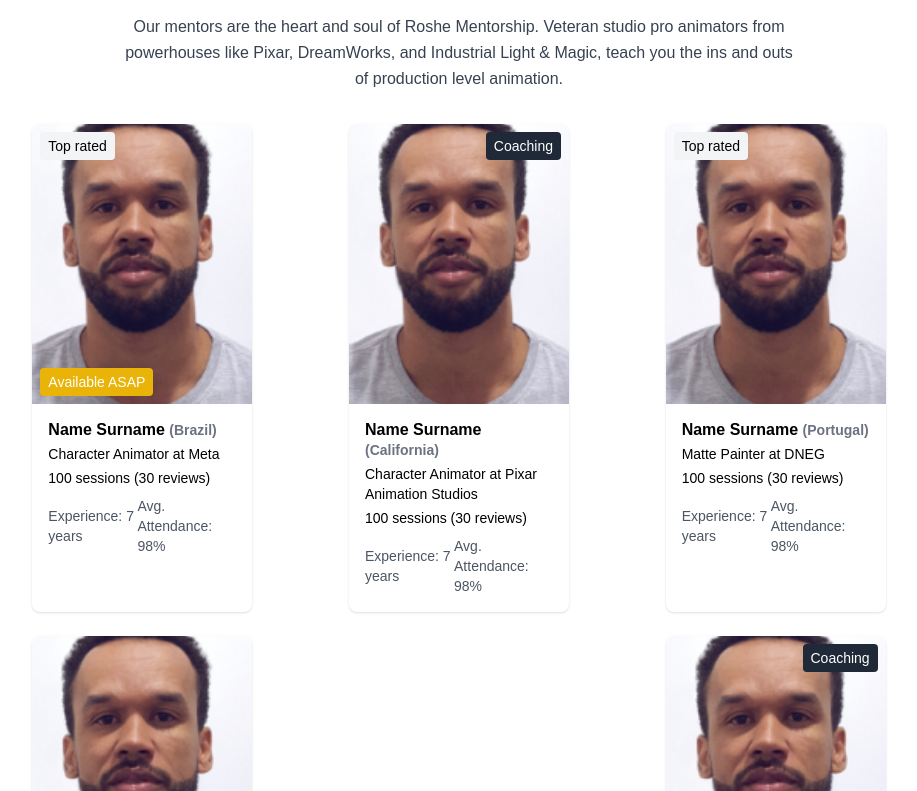
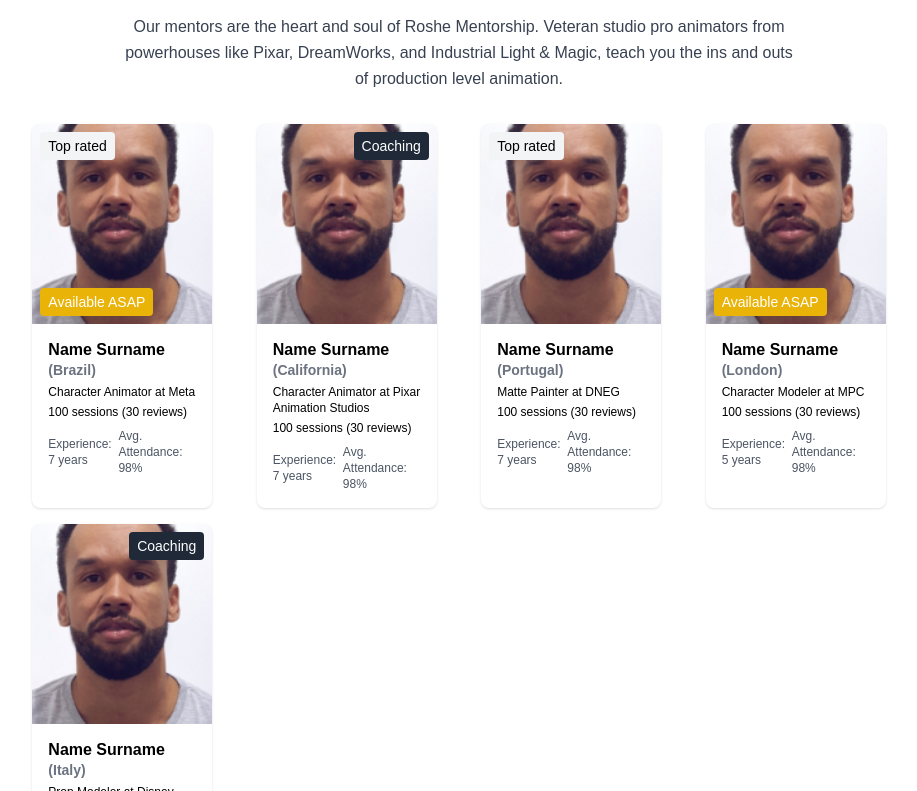
Before and after one commit to Roshe-Mentors/new_roshe, a Next.js app: page / in a window 1280 px wide. Shown: the part 1489-2280 px from the top of the page, without its empty margins (181-1098 px from the left). Built offline with nearby package versions, Linux system fonts and the light colour scheme.

Commit message:
Fix: adjust dimensions and text size in MentorsSection component for better layout

```diff
--- a/src/components/MentorsSection.tsx
+++ b/src/components/MentorsSection.tsx
@@ -102,15 +102,15 @@ const MentorsSection = () => {
       </div>
 
       {/* Cards Container */}
-      <div className="w-11/12 md:w-2/3 flex flex-wrap justify-center md:justify-between gap-6">
+      <div className="w-11/12 md:w-2/3 flex flex-wrap justify-center md:justify-between gap-4">
         {mentors.map((mentor) => (
           <Link
             key={mentor.id}
             href={`/mentors/${mentor.id}`}
-            className="group relative w-full sm:w-[220px] bg-white rounded-lg shadow hover:shadow-md transition-shadow overflow-hidden"
+            className="group relative w-full sm:w-[180px] bg-white rounded-lg shadow hover:shadow-md transition-shadow overflow-hidden"
           >
             {/* Image Wrapper */}
-            <div className="relative w-full h-[280px]">
+            <div className="relative w-full h-[200px]">
               <Image
                 src={mentor.image}
                 alt={mentor.name}
@@ -143,10 +143,10 @@ const MentorsSection = () => {
                 {mentor.name}{' '}
                 <span className="text-sm text-gray-500">({mentor.location})</span>
               </h3>
-              <p className="text-sm mt-1">{mentor.role}</p>
-              <p className="text-sm mt-1">{mentor.sessionsAndReviews}</p>
+              <p className="text-xs mt-1">{mentor.role}</p>
+              <p className="text-xs mt-1">{mentor.sessionsAndReviews}</p>
 
-              <div className="flex justify-between items-center text-sm text-gray-600 mt-2">
+              <div className="flex justify-between items-center text-xs text-gray-600 mt-2">
                 <span>Experience: {mentor.experience}</span>
                 <span>Avg. Attendance: {mentor.attendance}</span>
               </div>
```
